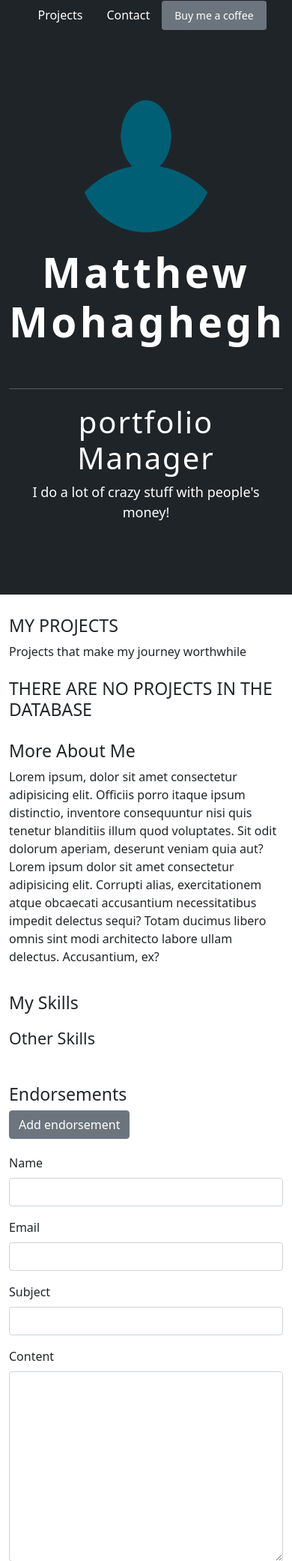
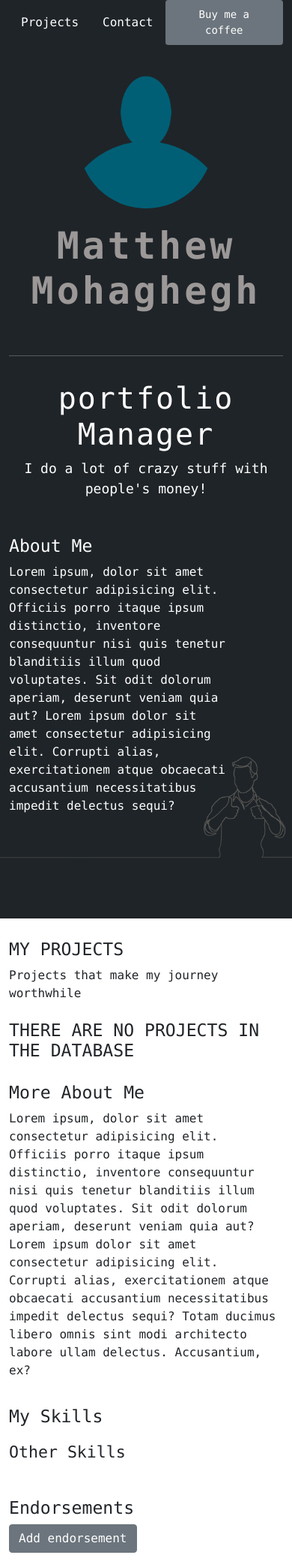
Before and after one commit to bencyrus/portfolio-django, a Django app: page / in a window 390 px wide. Shown: the top 2082 px of the page at 75% size. Run offline with Django 3.2, Linux system fonts and the light colour scheme; data comes from the database, SQL or seed files in the repository; both versions use the stored data as it was after the commit; data that the repository does not hold is empty; some libraries are stand-ins or nearby versions; some web fonts are replaced.

Commit message:
added menlo font. fixed hero section. fixed the model for about section

```diff
--- a/matthewsportfolio/models.py
+++ b/matthewsportfolio/models.py
@@ -6,9 +6,13 @@ from ckeditor_uploader.fields import RichTextUploadingField
 
 class Person(models.Model):
     name = models.CharField(max_length=255, default='Matthew Mohaghegh')
-    profile_picture = models.ImageField(null=True, default='static/images/IMG_1303.jpg')
+    profile_picture = models.ImageField(null=True, default='static/images/profile.png')
     headline = models.CharField(max_length=255, default='portfolio Manager')
     description = models.CharField(max_length=400, default="I do a lot of crazy stuff with people's money!")
+    about = models.CharField(max_length=2000, null=True, blank=True, default='Lorem ipsum, dolor sit amet consectetur adipisicing elit. \
+        Officiis porro itaque ipsum distinctio, inventore consequuntur nisi quis tenetur blanditiis illum quod voluptates.\
+        Sit odit dolorum aperiam, deserunt veniam quia aut? Lorem ipsum dolor sit amet consectetur adipisicing elit. Corrupti \
+        alias, exercitationem atque obcaecati accusantium necessitatibus impedit delectus sequi?')
 
     def clean(self):
         if Person.objects.exists() and not self.pk:
--- a/matthewsportfolio/templates/base/home.html
+++ b/matthewsportfolio/templates/base/home.html
@@ -20,9 +20,16 @@
                 <h3>{{ person.headline }}</h3>
                 <p>{{ person.description }}</p>
             </div>
+            {% if person.about %}
+            <div class="about-me">
+                <h3>About Me</h3>
+                <div class="about-me-content">{{ person.about }}</div>
+            </div>
+            {% endif %}
             {% endfor %}
         </div>
     </div>
+    <div class="icon"><img src="static/images/man-right-to-left.png" alt=""></div>
 </section>
 
 <!-- Content -->
@@ -47,7 +54,7 @@
             <h3>There are no projects in the database</h3>
             {% endfor %}
         </div>
-        <div class="about-me">
+        <div class="more-about-me">
             <h3>More About Me</h3>
             <p>Lorem ipsum, dolor sit amet consectetur adipisicing elit. Officiis
                 porro itaque ipsum distinctio, inventore consequuntur nisi quis
--- a/static/styles/main.css
+++ b/static/styles/main.css
@@ -1,5 +1,8 @@
+@import url('http://fonts.cdnfonts.com/css/menlo');
 /** --------------- General --------------- **/
-
+body {
+    font-family: 'Menlo', sans-serif !important;
+}
 
 /** --------------- Navbar Section --------------- **/
 #navigation_bar{
@@ -15,8 +18,6 @@
     color: #fff !important;
 }
 
-
-
 /** --------------- Hero --------------- **/
 #hero {
     background-color: #1F2428;
@@ -24,17 +25,21 @@
     color: #fff;
     padding-bottom: 80px;
 }
-
+/** hero icon **/
+#hero .icon img {
+    width: 100%;
+    margin-top: -20%;
+}
 /** hero hero-content **/
 .hero-content {
     margin: 0 auto;
-    padding-top: 5em;
+    padding-top: 2em;
 }
 
 /** hero hero-content hero-content-intro **/
 .hero-content-intro {
     display: flex;
-    color: #fff;
+    color: rgb(156, 152, 152);
     justify-content: center;
     align-items: center;
     margin-bottom: 3em;
@@ -53,6 +58,30 @@
     .intro-name-wrapper {
         text-align: center;
     }
+    .intro-name-wrapper h1 {
+        font-size: 75px;
+    }
+    /** hero icon **/
+    #hero .icon img {
+        width: 100%;
+        margin-top: -20%;
+    }
+    /** hero hero-content **/
+    .hero-content {
+        margin: 0 auto;
+        padding-top: 3em;
+    }
+    /** hero hero-content hero-content-subsection **/
+    .hero-content-subsection h3{
+        font-size: 50px !important;
+    }
+    .hero-content-subsection p{
+        font-size: 21px !important;
+    }
+    /** hero hero-content about-me **/
+    #hero .about-me {
+        width: 80%;
+    }
 }
 
 /** hero hero-content hero-content-intro intro-name-wrapper intro-name **/
@@ -63,6 +92,9 @@
 }
 
 /** hero hero-content hero-content-subsection **/
+.hero-content-subsection {
+    margin-top: 2em;
+}
 .hero-content-subsection h3 {
     font-size: 65px;
     text-align: center;
@@ -76,6 +108,12 @@
     font-weight: 200;
 }
 
+/** hero hero-content about-me **/
+#hero .about-me {
+    width: 70%;
+    margin-top: 50px;
+}
+
 /** hero hero-content | width < 576px **/
 @media screen and (max-width: 576px) {
     .intro-name {
@@ -83,6 +121,10 @@
         letter-spacing: .08em;
         font-weight: 600;
         margin-top: 20px;
+    }
+    /** hero hero-content hero-content-intro intro-name-wrapper **/
+    .intro-name-wrapper h1 {
+        font-size: 50px;
     }
     .hero-content-subsection h3 {
         margin-top: 20px;
@@ -102,6 +144,10 @@
         width: 180px;
         object-fit: cover;
         border-radius: 50%;
+    }
+    /** hero hero-content about-me **/
+    #hero .about-me {
+        width: 80%;
     }
 }
 
@@ -156,8 +202,8 @@
     }
 }
 
-/** content about me **/
-.about-me {
+/** content more-about-me **/
+.more-about-me {
     padding-top: 20px;
 }
 
```
Also changed, not shown: db.sqlite3, matthewsportfolio/migrations/0006_alter_person_profile_picture.py (added), matthewsportfolio/migrations/0007_person_about.py (added), static/images/man-right-to-left.png (added), static/images/man-rleft-to-right.png (added), static/images/profile.png (added).
